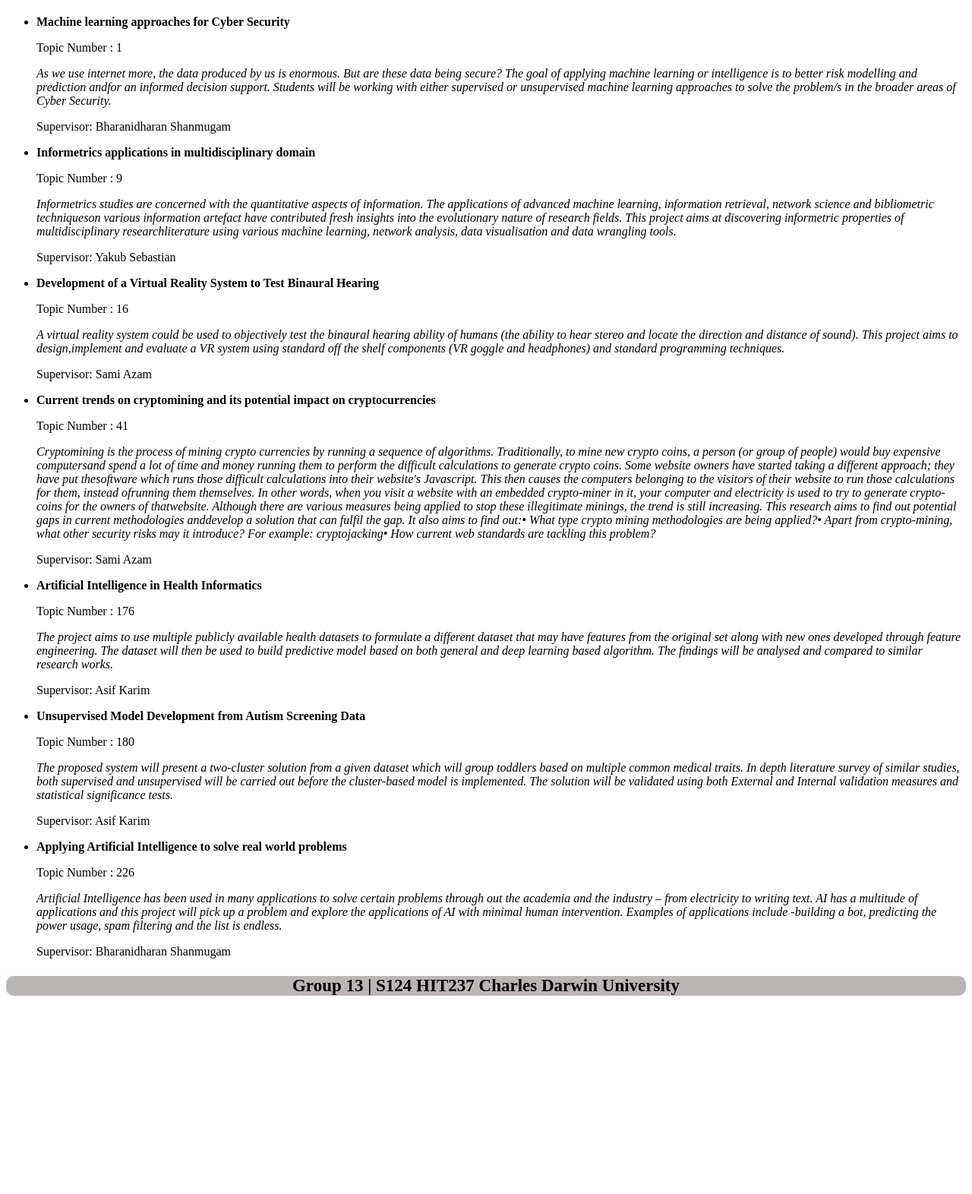
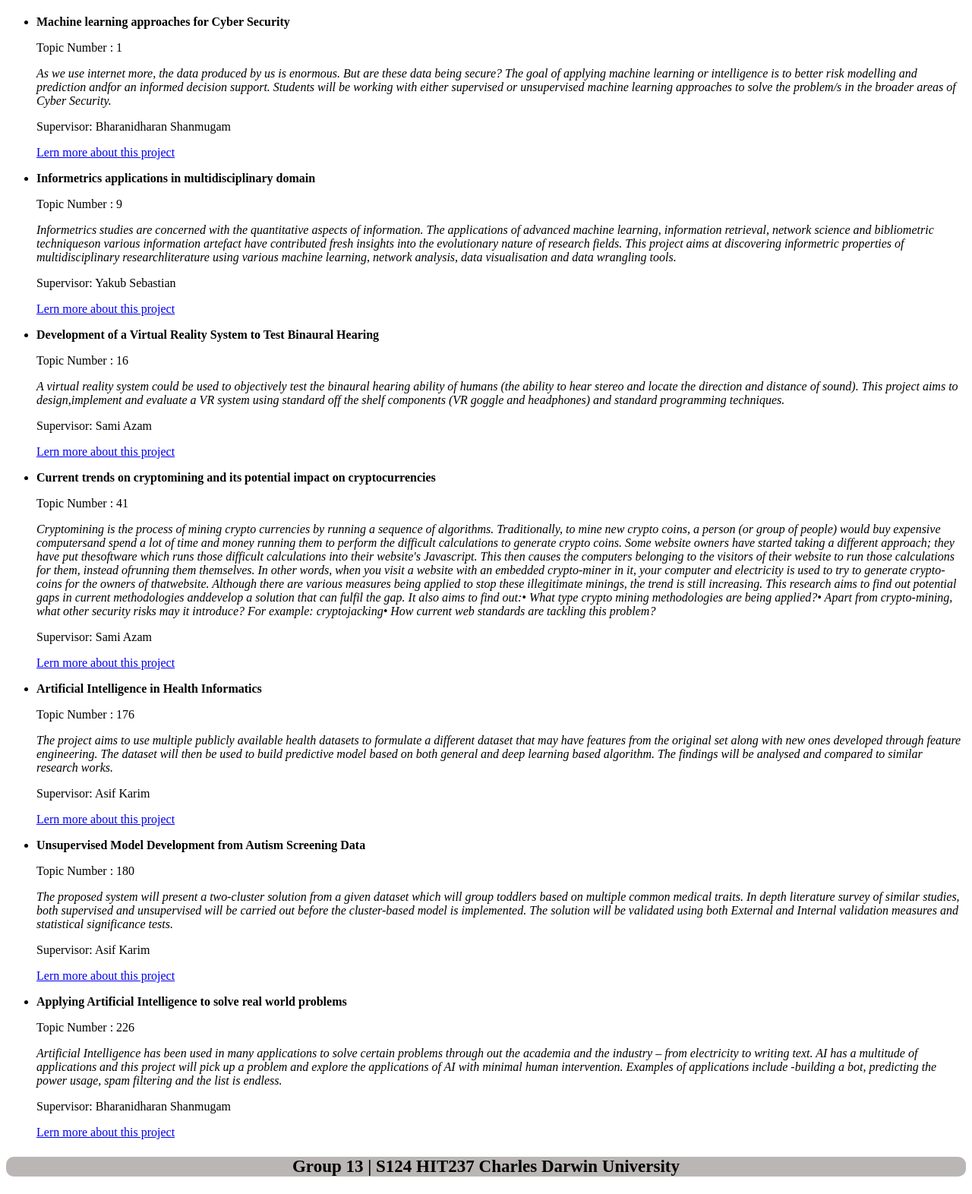
Before and after one commit to athul-mathews/HIT237-Static_Website, a Django app: page /projects/ in a window 1280 px wide. Shown: the part 187-1759 px from the top of the page at 76% size. Before the commit the page ends 1498 px from the top, so only its background shows below. Run offline with Django 5.2, Linux system fonts and the light colour scheme.

Commit message:
Added links in projesct list page which will redirecft into each project

```diff
--- a/as2_proj/as2_proj/as2_app/templates/as2_app/projectlist.html
+++ b/as2_proj/as2_proj/as2_app/templates/as2_app/projectlist.html
@@ -17,8 +17,12 @@
       <strong>{{ thess.title }}</strong> <p> Topic Number : {{ thess.topic_num }}</p>
       <p><em>{{ thess.description }}</em></p>
       <p>Supervisor: {{ thess.superviser }}</p>
+      <a href="{% url 'project_details' thess.id %}">Lern more about this project</a>
     </li>
   </ul>
+
+
+
 
 {% endfor %}
 
--- a/as2_proj/as2_proj/as2_app/templates/as2_app/site_base.html
+++ b/as2_proj/as2_proj/as2_app/templates/as2_app/site_base.html
@@ -14,7 +14,7 @@
         <ul>
             <a href="{% url 'home' %}">Home </a>
             <a href="{% url 'project' %}">Project List</a>
-            <a href="{% url 'project_details' %}">Project Details</a>
+            <a href="{% url 'project' %}">Project Details</a>
             <a href="{% url 'about' %}">About Us</a>
         </ul>
     </nav>
--- a/as2_proj/as2_proj/as2_app/views.py
+++ b/as2_proj/as2_proj/as2_app/views.py
@@ -20,9 +20,30 @@
     return render(request, 'as2_app/about.html')
 
 
-def project_details(request):
+def project_details(request , pk):
 
-    return render(request, 'as2_app/projectdetails.html')
+    thess_projects = projects()
+
+    selected_project = None
+
+    for proj in thess_projects:
+        if pk == proj.id:
+            selected_project = proj
+            break
+
+
+    context = {
+        'project': selected_project,
+    }
+
+    return render(request, 'as2_app/projectdetails.html', context)
+
+
+
+
+
+
+
 
 
 
--- a/as2_proj/as2_proj/as2_proj/urls.py
+++ b/as2_proj/as2_proj/as2_proj/urls.py
@@ -23,7 +23,7 @@
     path ('', views.home, name='home'),
     path('projects/', views.projectlist, name='project'),
     path('aboutus/', views.about, name='about'),
-    path('projectdetails/', views.project_details, name='project_details'),
+    path('project/<int:pk>', views.project_details, name='project_details'),
 
 
 ]
```
Also changed, not shown: as2_proj/as2_proj/as2_app/templates/as2_app/projectdetails.html (+13 -1 lines).
